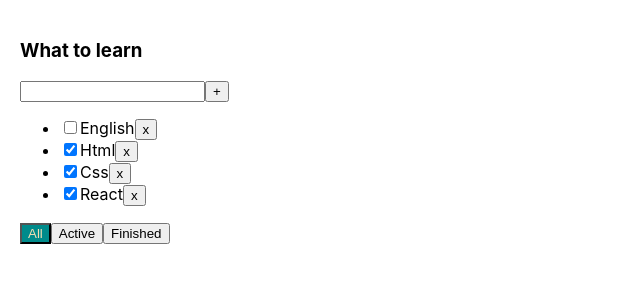
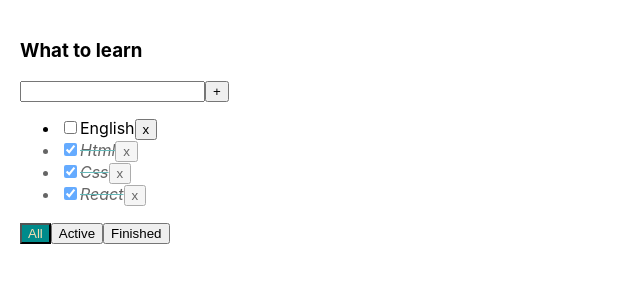
Before and after one commit to Alonasa/todoFinal, a React (Create React App) app: page / in a window 1280 px wide. Shown: the top 300 px of the page, without its empty margins (0-640 px from the left). Built offline with nearby package versions, Linux system fonts and the light colour scheme.

Commit message:
added styles

```diff
--- a/src/App.css
+++ b/src/App.css
@@ -47,3 +47,9 @@
   background-color: darkcyan;
   color: wheat;
 }
+
+.task__checked {
+  opacity: 0.6;
+  text-decoration: line-through darkcyan;
+  font-style: italic;
+}
--- a/src/TodoList.tsx
+++ b/src/TodoList.tsx
@@ -51,6 +51,9 @@ export const TodoList = (props: propsType) => {
     return props.filter === value ? "filter__selected" : " "
   }
 
+  const taskStyleHandler = (t: boolean) => {
+	return t ? "task__checked" : " "
+  }
 
   return (
 	<div className={'todo'}>
@@ -64,9 +67,9 @@ export const TodoList = (props: propsType) => {
 			props.taskRemover(t.id)
 		  }
 		  const changeStatusHandler = (e: ChangeEvent<HTMLInputElement>) => {
-			props.changeHandler(t.id, e.currentTarget.checked)
+		    props.changeHandler(t.id, e.currentTarget.checked)
 		  }
-		  return <li key={t.id}>
+		  return <li key={t.id} className={taskStyleHandler(t.isDone)}>
 			<input type="checkbox" checked={t.isDone} onChange={changeStatusHandler}/>
 			<span>{t.title}</span>
 			<button onClick={onClickHandler}>x</button>
```
